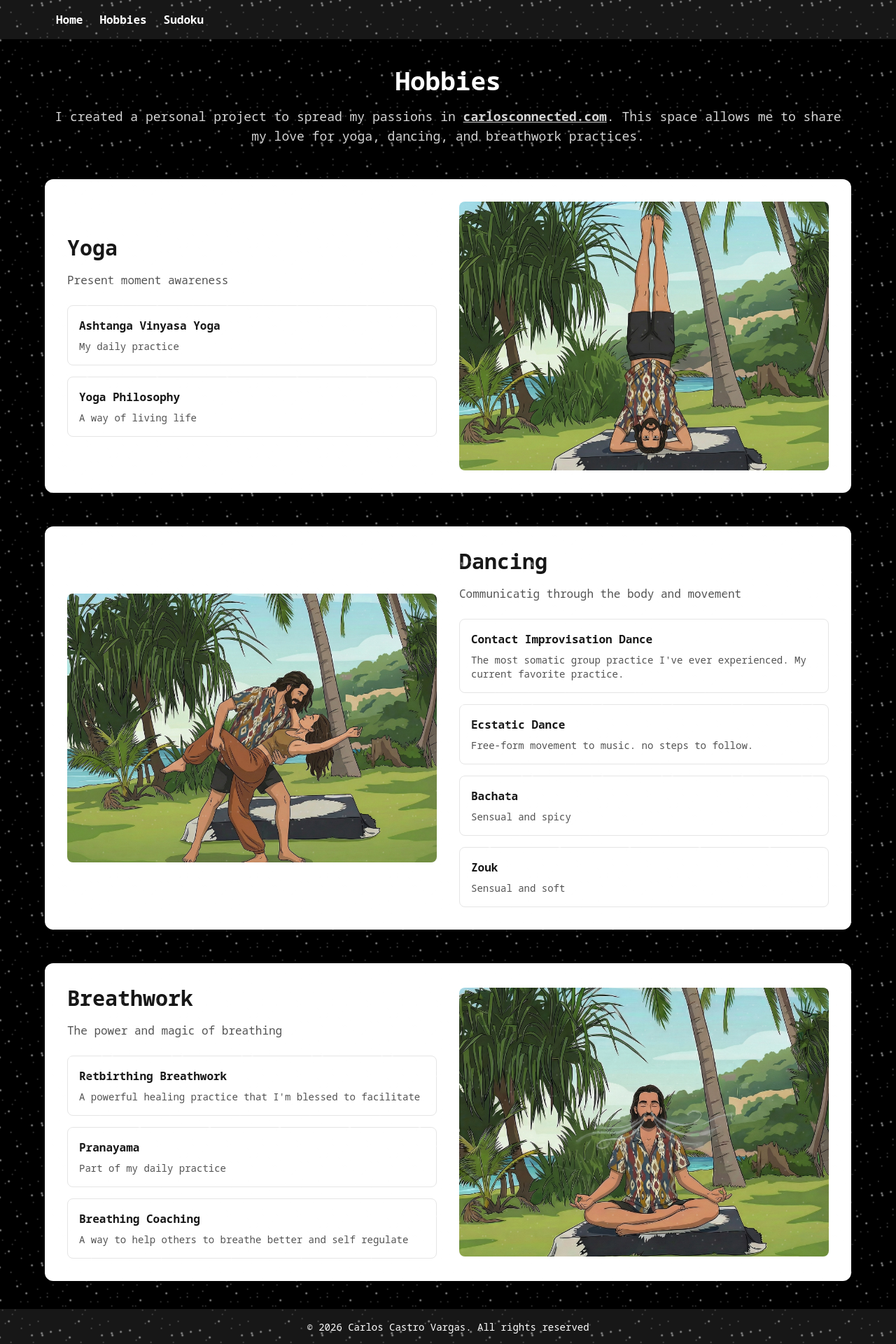
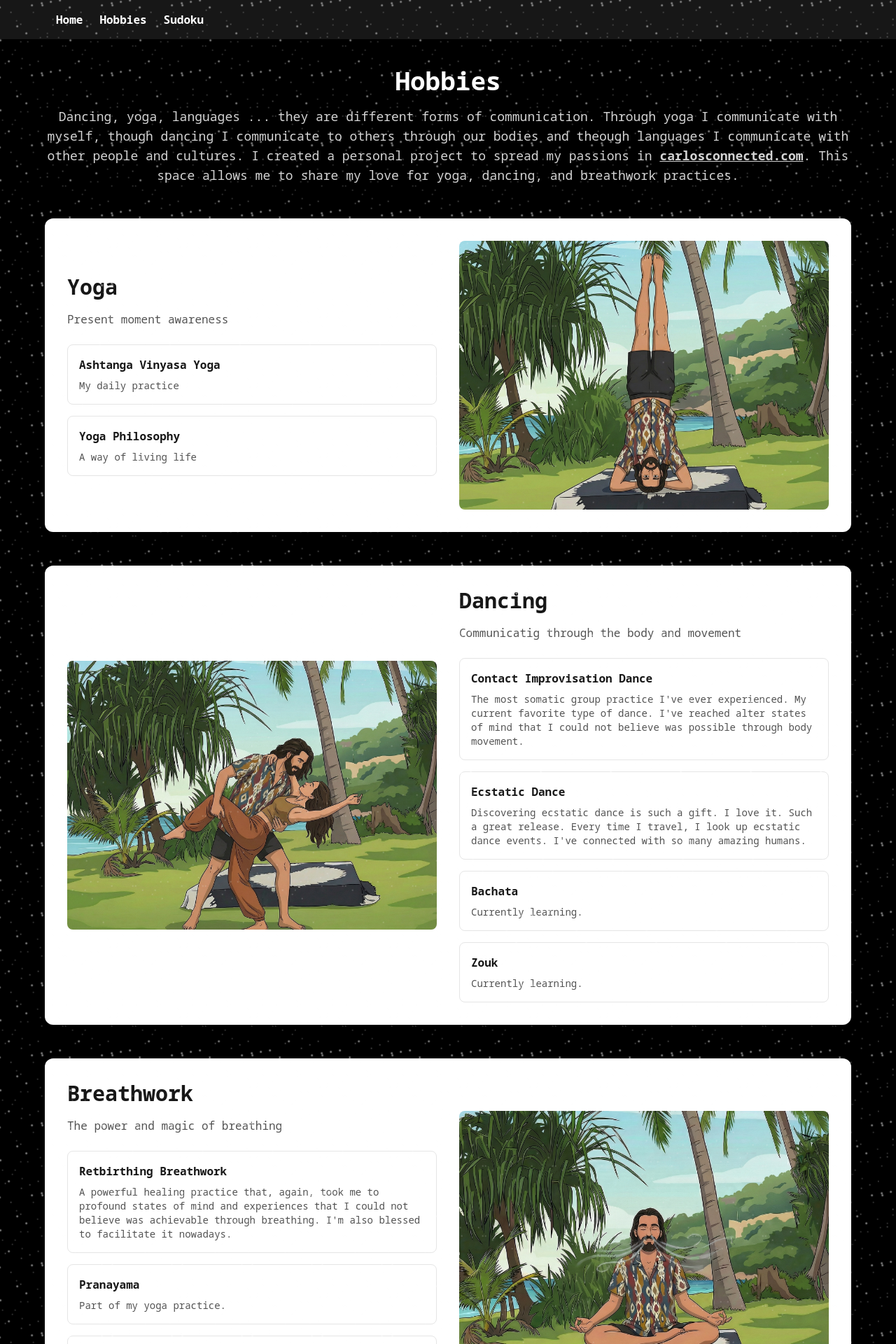
Before and after one commit to carlosconnected/carloscastro, a Next.js app: page /hobbies in a window 1280 px wide. Shown: the top 1920 px of the page at 70% size. Built offline with nearby package versions, Linux system fonts and the light colour scheme.

Commit message:
Update hobbies

```diff
--- a/app/hobbies/page.tsx
+++ b/app/hobbies/page.tsx
@@ -23,33 +23,62 @@ const hobbies = {
     {
       title: "Contact Improvisation Dance",
       description:
-        "The most somatic group practice I've ever experienced. My current favorite practice.",
+        "The most somatic group practice I've ever experienced. My current favorite type of dance. I've reached alter states of mind that I could not believe was possible through body movement.",
     },
     {
       title: "Ecstatic Dance",
-      description: "Free-form movement to music. no steps to follow.",
+      description:
+        "Discovering ecstatic dance is such a gift. I love it. Such a great release. Every time I travel, I look up ecstatic dance events. I've connected with so many amazing humans.",
     },
     {
       title: "Bachata",
-      description: "Sensual and spicy",
+      description: "Currently learning.",
     },
     {
       title: "Zouk",
-      description: "Sensual and soft",
+      description: "Currently learning.",
+    },
+  ],
+  languages: [
+    {
+      title: "Spanish",
+      description:
+        "My native language. My mother tongue. The only language I spoke until my early 20s.",
+    },
+    {
+      title: "English",
+      description: "The language I learned to communicate with the world.",
+    },
+    {
+      title: "Portuguese",
+      description:
+        "Back in 2014 I studied Brazilian Portuguese on my own using some old recordings for 2 months before going to Brazil for 3 weeks. I would just speak out loud throughout my commute to work. One of my favorite moments of the day. When I landed in Brazil I spoke my broken Portuguese since day 1. Most Brazilians don't speak English, so it was such an awesome experience because just a couple of months before I had never had any experience with the language. It felt surreal. That experience changed my relationship with the language and languege learning.",
+    },
+    {
+      title: "French",
+      description:
+        "After the positive experience with Portuguese, I picked up French. It was much harder than I expected. But at my peak in 2019 I was able to speak fairly well. I can still hold simple conversations. I always felt that I will go back to it. The reason I picked it was because I find it very beautiful.",
+    },
+    {
+      title: "Russian",
+      description:
+        "The language that allowed me to learn how to read and write with an alphabet different from the Latin alphabet.",
     },
   ],
   breathwork: [
     {
       title: "Retbirthing Breathwork",
-      description: "A powerful healing practice that I'm blessed to facilitate",
+      description:
+        "A powerful healing practice that, again, took me to profound states of mind and experiences that I could not believe was achievable through breathing. I'm also blessed to facilitate it nowadays.",
     },
     {
       title: "Pranayama",
-      description: "Part of my daily practice",
+      description: "Part of my yoga practice.",
     },
     {
-      title: "Breathing Coaching",
-      description: "A way to help others to breathe better and self regulate",
+      title: "Coherent Breathing",
+      description:
+        "A simple but powerful breathing technique that I practice whenever I need to calm down, relax or focus.",
     },
   ],
 };
@@ -60,7 +89,11 @@ export default function Hobbies() {
       <div className="text-center mb-12">
         <h1 className="text-4xl font-bold text-white mb-4">Hobbies</h1>
         <p className="text-neutral-300 text-lg mb-6">
-          I created a personal project to spread my passions in{" "}
+          Dancing, yoga, languages ... they are different forms of
+          communication. Through yoga I communicate with myself, though dancing
+          I communicate to others through our bodies and theough languages I
+          communicate with other people and cultures. I created a personal
+          project to spread my passions in{" "}
           <Link
             href="https://dev.carlosconnected.com"
             target="_blank"
```
